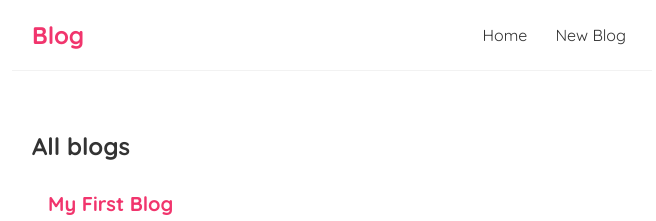
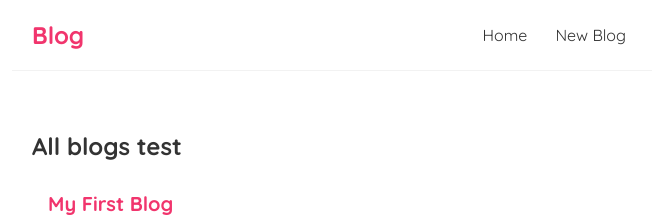
Before and after one commit to Qloozen/react-blog, a React (Create React App) app: page / in a window 1280 px wide. Shown: the top 221 px of the page, without its empty margins (308-964 px from the left). Built offline with nearby package versions, Linux system fonts and the light colour scheme; data requests are answered from the project's data file.

Commit message:
Update Home.js

```diff
--- a/src/Home.js
+++ b/src/Home.js
@@ -9,7 +9,7 @@
         <div className="home">
             {<div>{error}</div>}
             {isPending && <div>Is Loading</div>}
-            {blogs && <BlogList blogs={blogs} title="All blogs"/>}
+            {blogs && <BlogList blogs={blogs} title="All blogs test"/>}
         </div>
      );
 }
```
